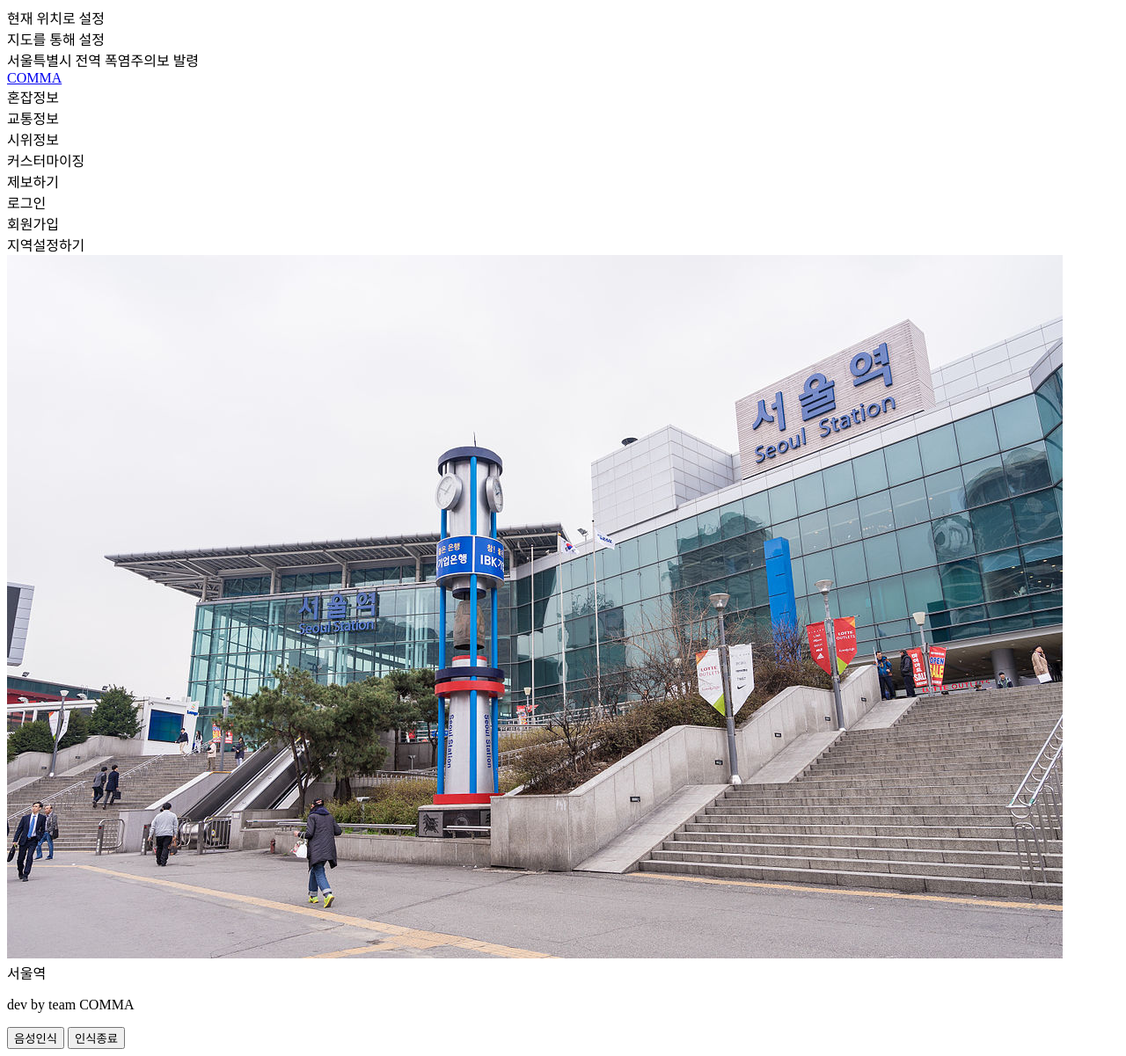
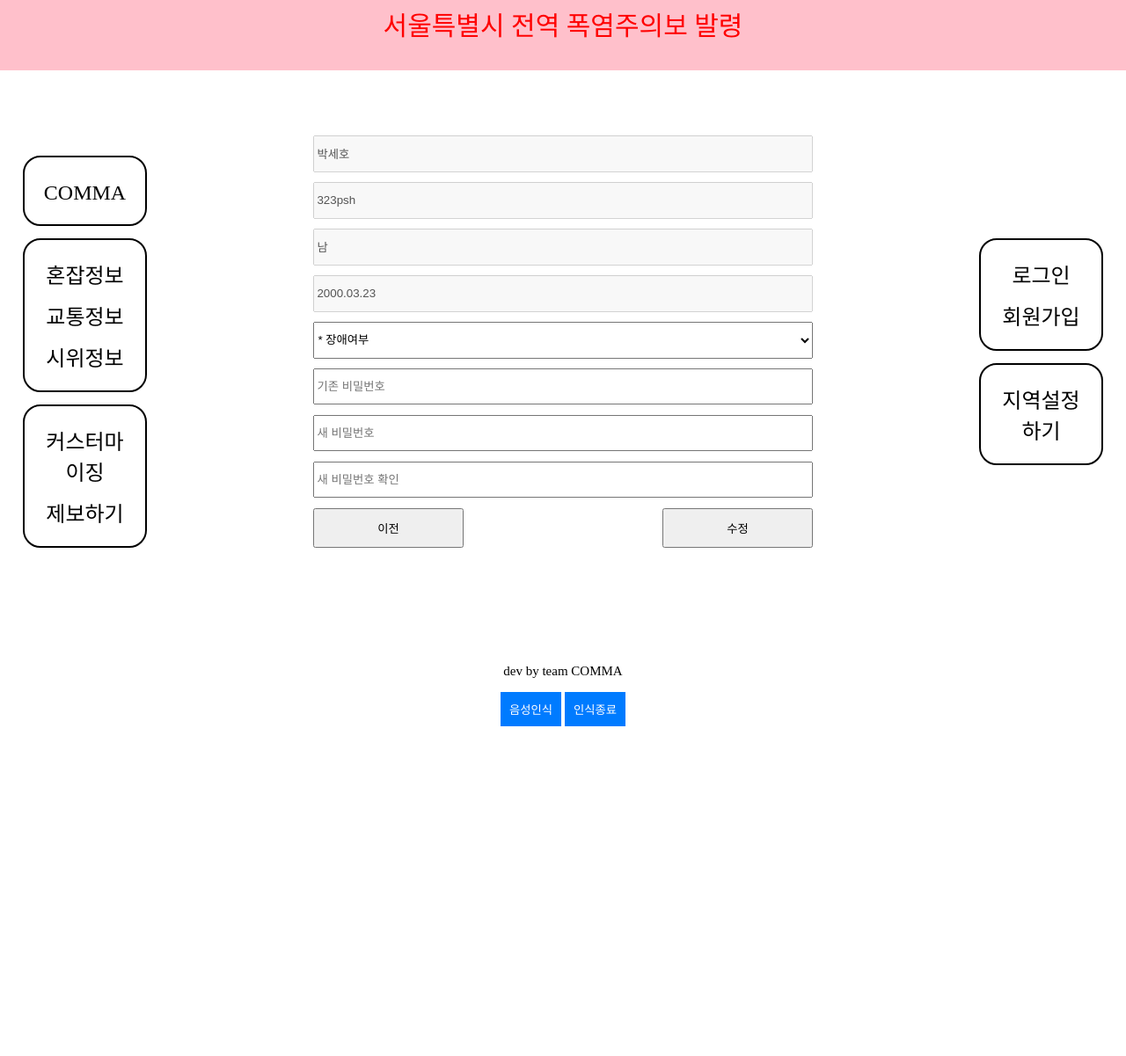
Before and after one commit to ICE-COMMA/Probono-Server, a Django app: template django_webserver/probono_app/templates/my_page.html in a window 1280 px wide. Shown: the whole page at 88% size. After the commit the page ends 826 px from the top, so only its background shows below. Run offline with Django 4.2, Linux system fonts and the light colour scheme; the template is opened without the code that fills it, so the values that code supplies are empty.

Commit message:
ADD front

```diff
--- a/django_webserver/probono_app/static/css/modal.css
+++ b/django_webserver/probono_app/static/css/modal.css
@@ -94,7 +94,9 @@ form p {
 }
 
 label,
-input {
+input,
+select,
+span {
   margin-bottom: 2%;
 }
 
--- a/django_webserver/probono_app/static/css/styles.css
+++ b/django_webserver/probono_app/static/css/styles.css
@@ -28,6 +28,9 @@ header span {
   margin-left: 2%;
   margin-right: 2%;
   /* font-size: 0.75em; */
+  display: flex;
+  justify-content: center;
+  align-items: center;
 }
 
 #left-nav {
@@ -47,9 +50,11 @@ header span {
 .content-wrapper {
   width: 100%;
   height: 100%;
+  display: flex;
+  justify-content: center;
 }
 
-#content-image > img {
+#content-display > img {
   padding-top: 5%;
   padding-bottom: 2%;
   width: 50%;
@@ -105,3 +110,29 @@ form p {
 p.hidden {
   display: none;
 }
+
+/* my_page part */
+
+#profile {
+  width: 60%;
+  height: 100%;
+  display: flex;
+  flex-direction: column;
+  gap: 3%;
+  padding: 2%;
+}
+
+#profile input,
+#profile select {
+  padding-top: 2%;
+  padding-bottom: 2%;
+}
+
+#button_box {
+  display: flex;
+  justify-content: space-between;
+}
+
+span > input[type="submit"] {
+  width: 30%;
+}
--- a/django_webserver/probono_app/static/js/location.js
+++ b/django_webserver/probono_app/static/js/location.js
@@ -20,7 +20,8 @@ gpsLocation.addEventListener("click", () => {
 const posOk = (position) => {
   const lat = position.coords.latitude;
   const lon = position.coords.longitude;
-  console.log(`현재 위치는 ${lat}, ${lon}입니다`);
+  alert(`지역 설정을 ${lat}, ${lon}로 완료했습니다`);
+  locationConatiner.classList.add("hidden");
 };
 
 const posError = () => console.log("error");
--- a/django_webserver/probono_app/static/js/modal.js
+++ b/django_webserver/probono_app/static/js/modal.js
@@ -3,7 +3,11 @@ document.addEventListener("DOMContentLoaded", () => {
   const signupBtn = document.querySelector("#signup-mypage");
 
   signupBtn.addEventListener("click", () => {
-    signupContainer.classList.remove("hidden");
+    if (signupBtn.classList[0] === "sign_up") {
+      signupContainer.classList.remove("hidden");
+    } else {
+      window.location.href = "/my_page";
+    }
   });
 
   window.addEventListener("click", (e) => {
--- a/django_webserver/probono_app/static/js/mypage.js
+++ b/django_webserver/probono_app/static/js/mypage.js
@@ -1,6 +1,28 @@
-document.addEventListener("DOMContentLoaded", () => {
-  const mypage = document.querySelector("signup-mypage");
-  mypage.addEventListener("click", () => {
-    console.log("ok");
-  });
+const cancel = document.querySelector("#profile_cancel");
+const edit = document.querySelector("#profile_complete");
+
+cancel.addEventListener("click", (e) => {
+  e.preventDefault();
+  window.location.href = "/";
 });
+
+edit.addEventListener("submit", (e) => {
+  // return 정보 파악 후 ok이면
+  e.preventDefault();
+  fetch("/my_page/", {
+    method: "POST",
+    headers: {
+      "Content-Type": "application/json",
+    },
+    body: JSON.stringify({ data: "test" }),
+  })
+    .then((response) => response.json())
+    .then((data) => {
+      if (data.valid === "ok") {
+        alert("수정 완료됐습니다.");
+      }
+    })
+    .catch((error) => {
+      console.error("Error:", error);
+    });
+});
--- a/django_webserver/probono_app/templates/my_page.html
+++ b/django_webserver/probono_app/templates/my_page.html
@@ -3,6 +3,8 @@
   <head>
     <meta charset="UTF-8" />
     <meta name="viewport" content="width=device-width, initial-scale=1.0" />
+    <link rel="stylesheet" href="../static/css/styles.css" />
+    <link rel="stylesheet" href="../static/css/modal.css" />
     <title>마이페이지</title>
   </head>
   <body>
@@ -24,7 +26,7 @@
     <div id="wrapper">
       <nav id="left-nav">
         <div id="logo">
-          <div><a href="index.html">COMMA</a></div>
+          <div><a href="/">COMMA</a></div>
         </div>
         <div id="info">
           <div><a>혼잡정보</a></div>
@@ -36,6 +38,70 @@
           <div><a>제보하기</a></div>
         </div>
       </nav>
+
+      <div class="content-wrapper">
+        <form id="profile" action="/my_page/" method="post">
+          {% csrf_token %}
+          <input
+            type="text"
+            name="user_name"
+            id="user_name"
+            value="박세호"
+            disabled
+          />
+          <input
+            type="text"
+            name="user_id"
+            id="user_id"
+            value="323psh"
+            disabled
+          />
+
+          <input
+            type="text"
+            name="user_gender"
+            id="user_gender"
+            value="남"
+            disabled
+          /><input
+            type="text"
+            name="user_birth"
+            id="user_birth"
+            value="2000.03.23"
+            disabled
+          />
+          <select name="user_handicap" id="user_handicap" required>
+            <option value="impaired-init">* 장애여부</option>
+            <option value="panic">공황장애</option>
+            <option value="visually">시각장애</option>
+            <option value="behavior">거동장애</option>
+            <option value="normal">없음</option>
+          </select>
+          <input
+            type="password"
+            name="previous_pw"
+            id="previous_pw"
+            placeholder="기존 비밀번호"
+            required
+          />
+          <input
+            type="password"
+            name="next_pw"
+            id="next_pw"
+            placeholder="새 비밀번호"
+          />
+          <input
+            type="password"
+            name="next_pw_check"
+            id="next_pw_check"
+            placeholder="새 비밀번호 확인"
+          />
+          <span id="button_box">
+            <input id="profile_cancel" type="submit" value="이전" />
+            <input id="profile_complete" type="submit" value="수정" />
+          </span>
+        </form>
+      </div>
       <nav id="right-nav">
         <div id="user">
           <div id="login-logout" class="login"><a>로그인</a></div>
@@ -45,13 +111,6 @@
           <div><a>지역설정하기</a></div>
         </div>
       </nav>
-      <div class="content-wrapper">
-        <div id="content-image">
-          <img src="../static/images/seoulStation.jpg" alt="서울역" />
-        </div>
-        <!-- 진자 엔진 자리, 해당 지역 매칭해서 -->
-        <div id="content-exp">서울역</div>
-      </div>
     </div>
     <footer>
       <p>dev by team COMMA</p>
@@ -60,5 +119,6 @@
     </footer>
     <script src="../static/js/speech.js"></script>
     <script src="../static/js/location.js"></script>
+    <script src="../static/js/mypage.js"></script>
   </body>
 </html>
```
Also changed, not shown: django_webserver/probono_app/static/js/login.js (+7 -11 lines), django_webserver/probono_app/static/js/sign_up.js (+7 -0 lines), django_webserver/probono_app/templates/index.html (+13 -10 lines), django_webserver/probono_app/static/images/comma.png (added), django_webserver/probono_app/static/images/stack/css.svg (added), django_webserver/probono_app/static/images/stack/figma.svg (added), django_webserver/probono_app/static/images/stack/html.svg (added), django_webserver/probono_app/static/images/stack/javascript.svg (added), django_webserver/probono_app/static/images/stack/notion.svg (added), django_webserver/probono_app/static/images/stack/react.svg (added).
